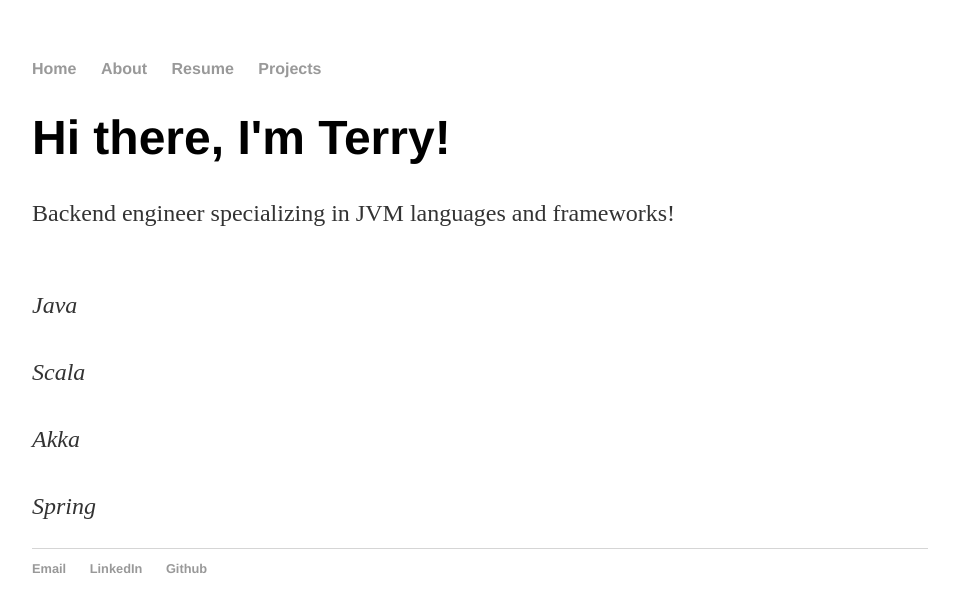
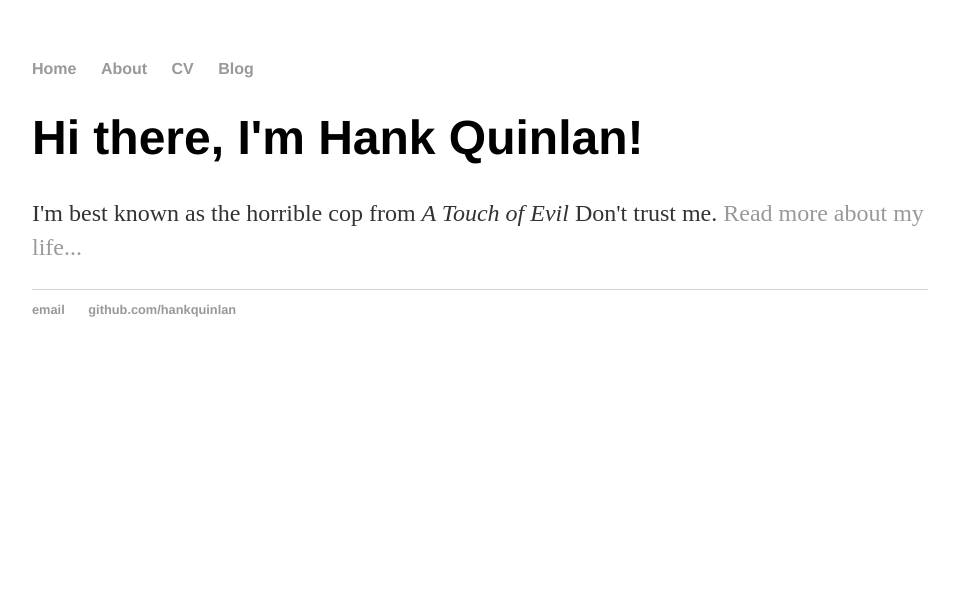
Before and after one commit to tlam6297/tlam6297.github.io, a Jekyll site: the page built from index.html, in a window 1280 px wide. Shown: the top 612 px of the page, without its empty margins (160-1115 px from the left). Built offline with Jekyll 4.4.1, drawn with Linux system fonts in a browser that asks for light colours.

Commit message:
Update index.html

```diff
--- a/index.html
+++ b/index.html
@@ -1,35 +1,8 @@
-<!DOCTYPE html>
-<html>
-	<head>
-		<title>Terry Lam</title>
-		<!-- link to main stylesheet -->
-		<link rel="stylesheet" type="text/css" href="/css/main.css">
-	</head>
-	<body>
-		<nav>
-    		<ul>
-        		<li><a href="/">Home</a></li>
-	        	<li><a href="/about">About</a></li>
-        		<li><a href="/cv">Resume</a></li>
-			<li><a href="/projects">Projects</a></ul>
-		</nav>
-		<div class="container">
-    		<div class="blurb">
-        		<h1>Hi there, I'm Terry!</h1>
-				<p>Backend engineer specializing in JVM languages and frameworks!<p>
-				<br><em>Java</em></br>
-				<br><em>Scala</em></br>
-				<br><em>Akka</em></br>
-				<br><em>Spring</em></br>
-
-    		</div><!-- /.blurb -->
-		</div><!-- /.container -->
-		<footer>
-    		<ul>
-        		<li><a href="mailto:tlam2297@gmail.com@gmail.com">Email</a></li>
-        		<li><a href="https://www.linkedin.com/in/terry-lam-751081bb/">LinkedIn</a></li>
-        		<li><a href="https://github.com/tlam6297">Github</a></li>
-			</ul>
-		</footer>
-	</body>
-</html>
+---
+layout: default
+title: Hank Quinlan, Horrible Cop
+---
+<div class="blurb">
+	<h1>Hi there, I'm Hank Quinlan!</h1>
+	<p>I'm best known as the horrible cop from <em>A Touch of Evil</em> Don't trust me. <a href="/about">Read more about my life...</a></p>
+</div><!-- /.blurb -->
```
